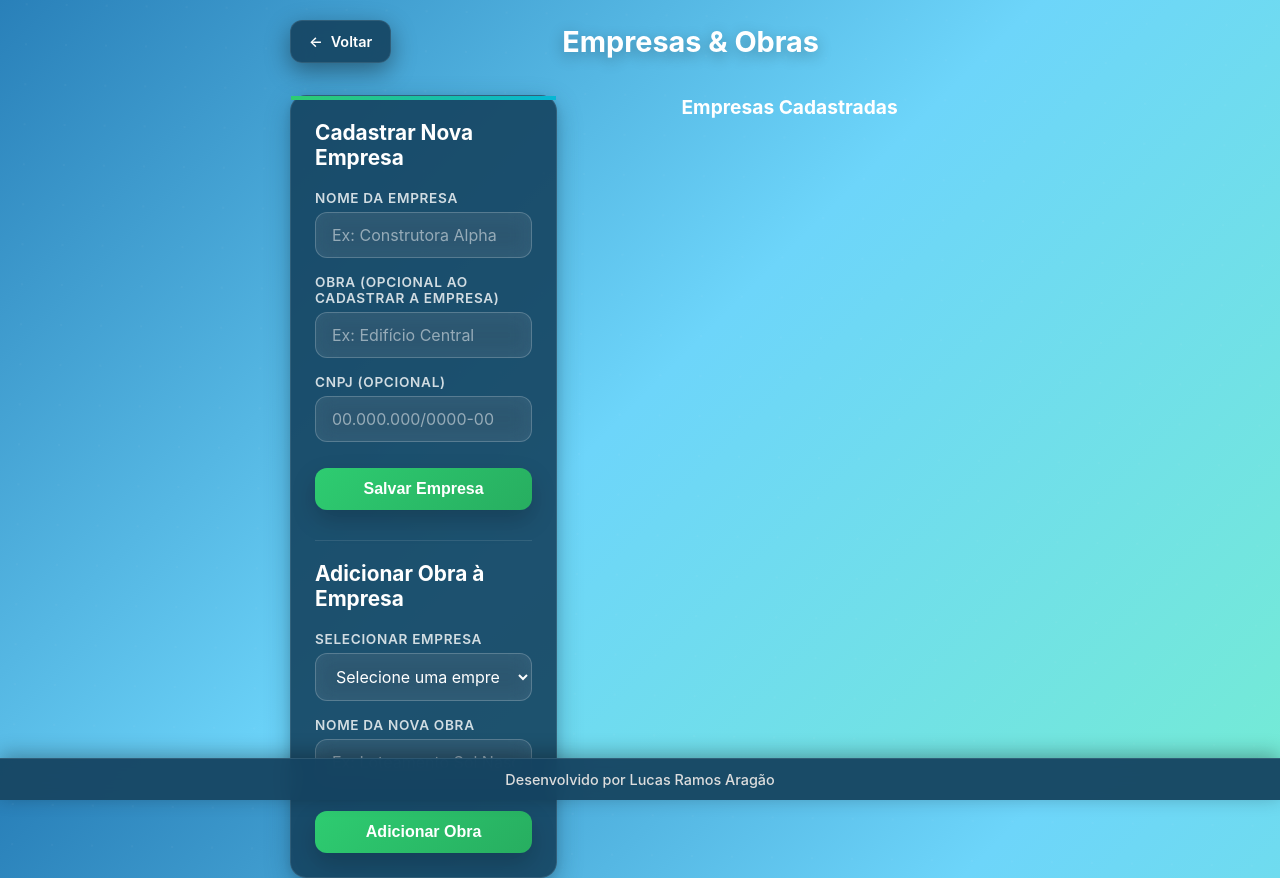
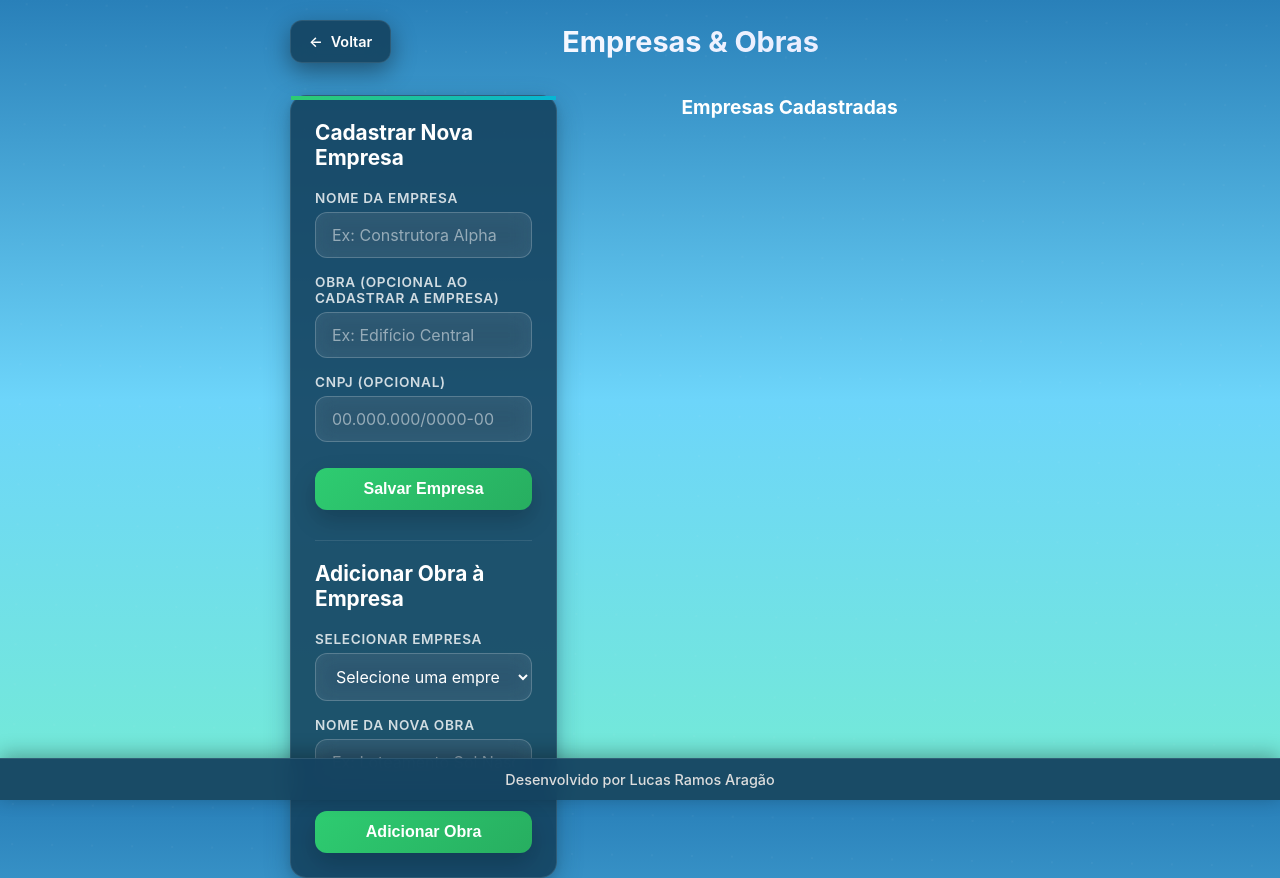
Before and after one commit to olucasramos/chamada, a plain HTML site: page empresas.html in a window 1280 px wide. Shown: the top 878 px of the page. Drawn offline with Linux system fonts and the light colour scheme; no server answers.

Commit message:
Update empresas.html

```diff
--- a/empresas.html
+++ b/empresas.html
@@ -11,7 +11,7 @@
       --primary-dark: #1e3a8a;
       --primary-light: #3b82f6;
       --secondary: #06b6d4;
-      --accent: #2ecc71; /* Cor de destaque para sucesso/ação */
+      --accent: #2ecc71;
       --success: #27ae60;
       --warning: #f1c40f;
       --danger: #dc2626;
@@ -19,7 +19,6 @@
       /* Efeitos de Glassmorphism */
       --surface: rgba(255, 255, 255, 0.1);
       --surface-hover: rgba(255, 255, 255, 0.15);
-      --surface-card: rgba(255, 255, 255, 0.12);
 
       --text-primary: #ffffff;
       --text-secondary: rgba(255, 255, 255, 0.8);
@@ -37,8 +36,8 @@
 
     body {
       font-family: 'Inter', 'Segoe UI', -apple-system, BlinkMacSystemFont, sans-serif;
-      /* PADRÃO VISUAL: Gradiente de fundo do index.html */
-      background: linear-gradient(135deg, #2980b9, #6dd5fa, #74ebd5);
+      /* CORREÇÃO: Alterada a direção do gradiente para 180deg (vertical) */
+      background: linear-gradient(180deg, #2980b9, #6dd5fa, #74ebd5);
       background-attachment: fixed;
       color: var(--text-primary);
       margin: 0;
@@ -51,7 +50,6 @@
       overflow-x: hidden;
     }
 
-    /* Elementos decorativos (bolhas) */
     body::before {
       content: '';
       position: fixed;
@@ -104,12 +102,14 @@
       box-shadow: 0 15px 35px rgba(0,0,0,0.6);
     }
 
-    /* CORREÇÃO FINAL: Título com cor sólida e sombra, igual ao da página index */
+    /* Estilo do título mantido como o original */
     .header-title {
       font-size: 1.8rem;
       font-weight: 700;
-      color: var(--text-primary);
-      text-shadow: 0 4px 15px rgba(0, 0, 0, 0.3);
+      background: linear-gradient(135deg, #ffffff, #e0e7ff);
+      background-clip: text;
+      -webkit-background-clip: text;
+      -webkit-text-fill-color: transparent;
       text-align: center;
       flex: 1;
     }
```
